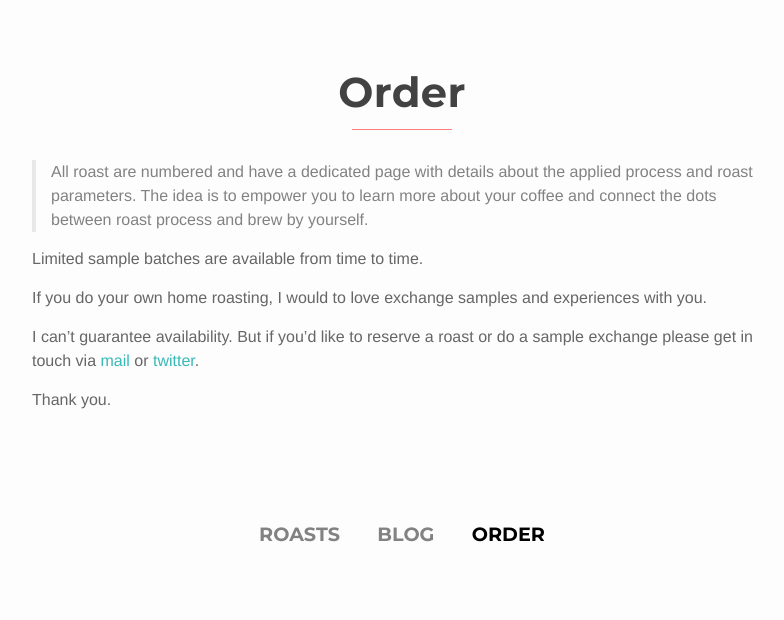
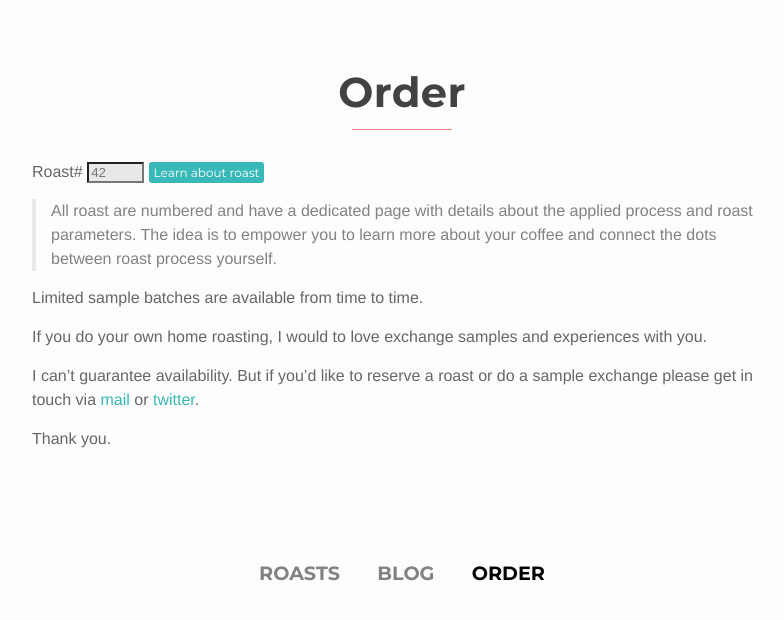
Before and after one commit to berndpl/kohi, a Jekyll site: the page built from order.md, in a window 1280 px wide. Shown: the top 620 px of the page, without its empty margins (238-1022 px from the left). Built offline with Jekyll 4.4.1, drawn with Linux system fonts in a browser that asks for light colours; some web fonts are replaced.

Commit message:
roastfinder form

```diff
--- a/_sass/_layout.scss
+++ b/_sass/_layout.scss
@@ -230,3 +230,31 @@
     padding-bottom: 4px;
   }
 }
+
+.roast-lookup {
+  text-align: center;
+}
+
+input[type="text"] {
+  background-color: $grey-color-light;
+}
+
+input[type="submit"] {
+    background-color: #38B8B7;
+    border-radius:3px;
+    color: #fff;
+    font-size: 12px;
+    text-decoration: none;
+    cursor: poiner;
+     border:none;
+     padding: 3px;
+     padding-left: 5px;
+     padding-right: 5px;
+     font-family: "Montserrat", "Helvetica Neue", Helvetica, Arial, sans-serif;
+}
+
+input[type="submit"]:hover {
+    border: none;
+    background:$brand-color-darken;
+    box-shadow: 0px 0px 1px #777;
+}
--- a/css/main.scss
+++ b/css/main.scss
@@ -20,6 +20,7 @@ $spacing-unit:     30px;
 $text-color:       hsl(0, 0%, 40%);
 $background-color: #fdfdfd;
 $brand-color:      #38B8B7;
+$brand-color-darken: darken($brand-color, 5%);
 $alternate-brand-color: #ff7e7d;
 $marker-color: #fff9b4;
 
--- a/order.md
+++ b/order.md
@@ -4,7 +4,24 @@ title: Order
 permalink: /order/
 ---
 
-> All roast are numbered and have a dedicated page with details about the applied process and roast parameters. The idea is to empower you to learn more about your coffee and connect the dots between roast process and brew by yourself.
+<script>
+function process()
+{
+var url="{{ site.baseurl }}/" + document.getElementById("roastID").value;
+location.href=url;
+return false;
+}
+</script>
+
+<p class="roast-lookup">
+<form action="{{ site.baseurl }}/" onSubmit="return process();">
+  <span>Roast#</span>
+  <input type="text" name="Roast #" id="roastID" placeholder="42" maxlength="2" size="4" />
+  <input type="submit" value="Learn about roast" />
+</form>
+</p>
+
+> All roast are numbered and have a dedicated page with details about the applied process and roast parameters. The idea is to empower you to learn more about your coffee and connect the dots between roast process yourself.
 
 Limited sample batches are available from time to time.
 
```
